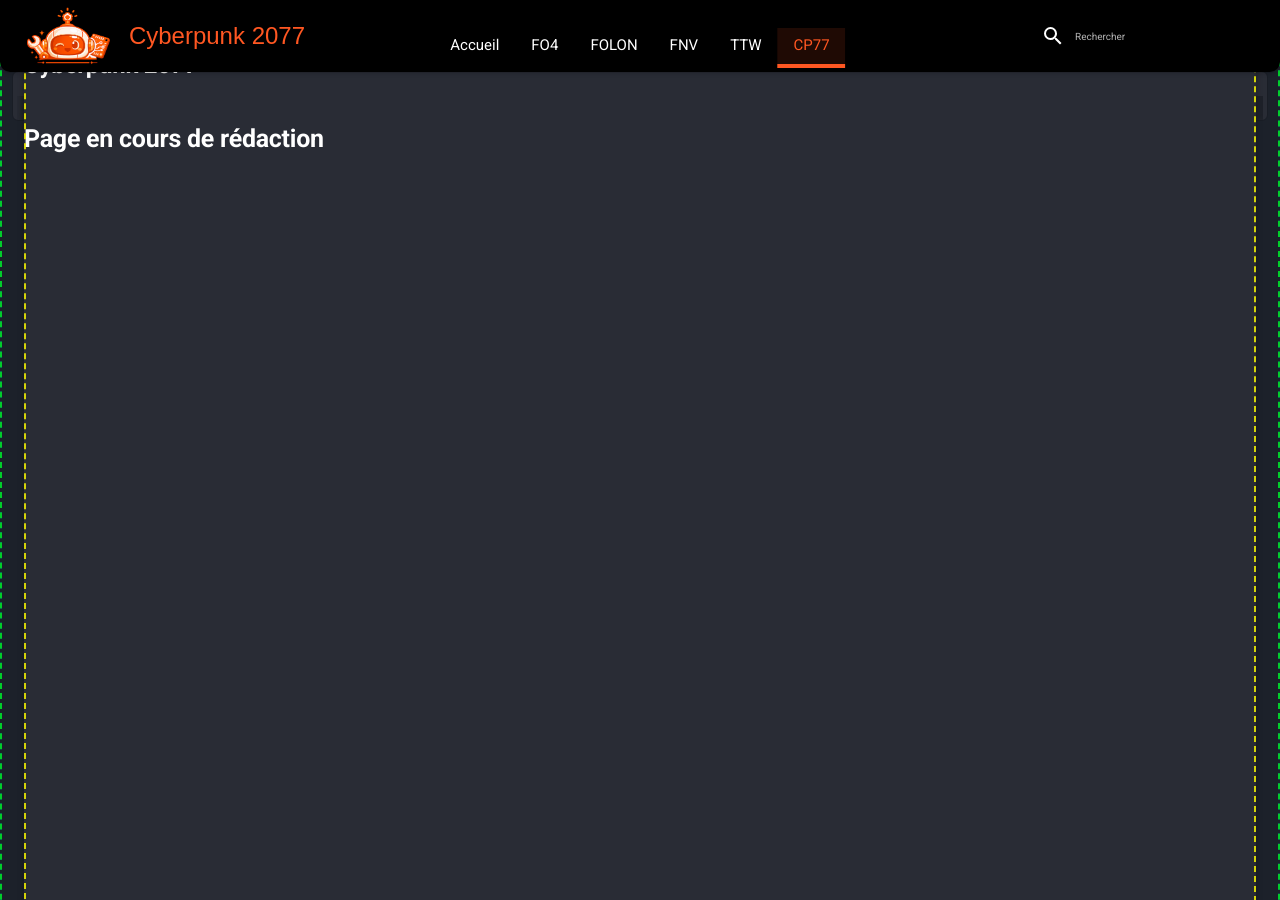
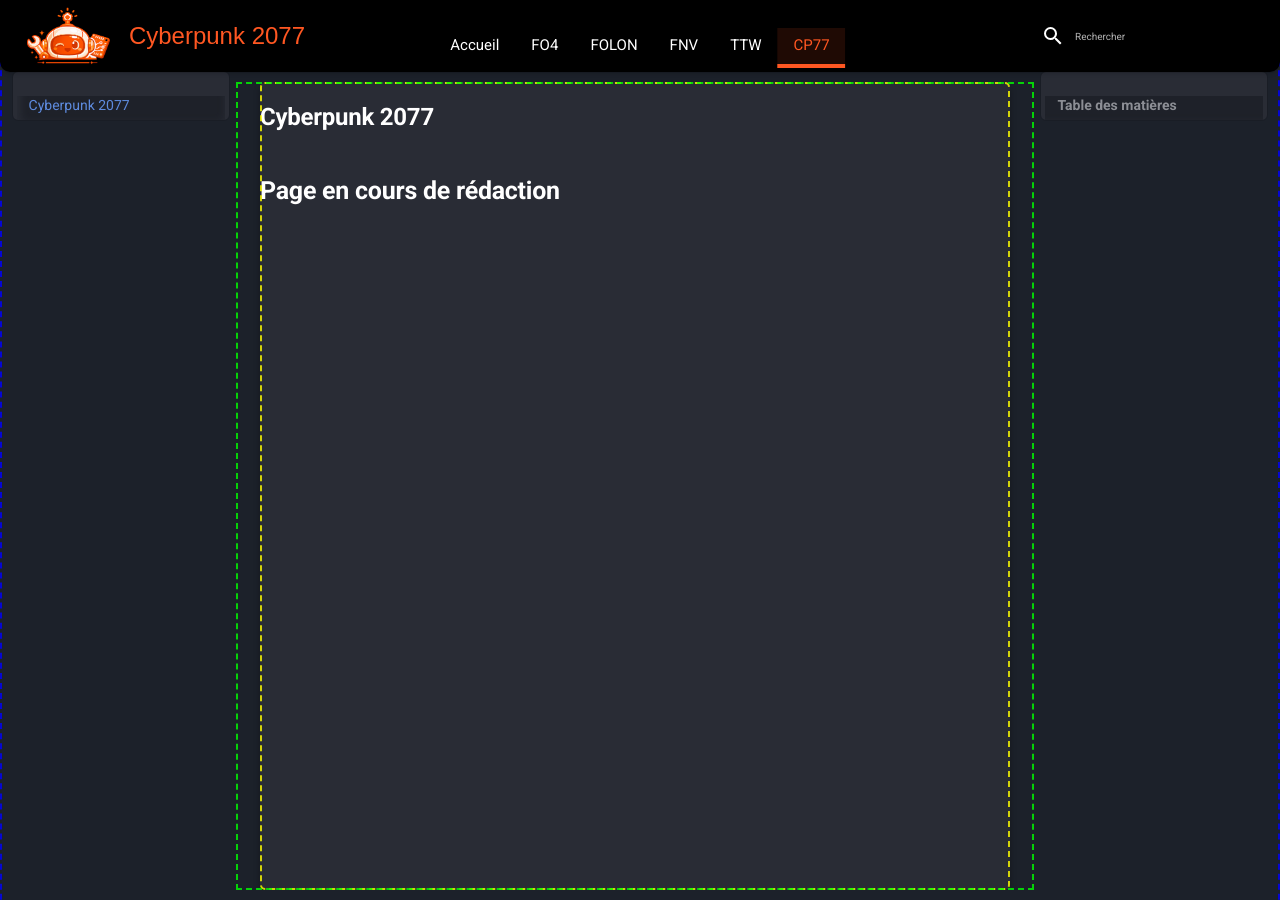
Before and after one commit to Lilevitchi/lilevitchi.github.io, an MkDocs documentation site: the page built from docs/cyberpunk/index.md, in a window 1280 px wide and 900 px high. Built offline with MkDocs 1.6.1 and Material for MkDocs 9.7.7, drawn with Linux system fonts in a browser that asks for light colours.

Commit message:
Update extra.css

```diff
--- a/docs/stylesheets/extra.css
+++ b/docs/stylesheets/extra.css
@@ -32,6 +32,7 @@
 
   /* ---------- Layout ---------- */
   --header-height: 72px;
+  --header-offset: calc(var(--header-height) + 10px);
   --progress-height: 75px;
   --sidebar-width-primary: 216px;
   --sidebar-width-secondary: 226px;
@@ -317,7 +318,7 @@
 /* Sidebars */
 [data-md-color-scheme] .md-sidebar {
   position: fixed;
-  top: calc(var(--header-height) + 10px);
+  top: var(--header-offset);
  /* height: calc(100vh - var(--header-height) - 20px);*/
   background: #292c35;
   border-radius: var(--radius-sm);
@@ -343,8 +344,9 @@
 
 /* Zone de contenu centrale */
 [data-md-color-scheme] .md-content {
-  position: sticky;
-  top: calc(var(--header-height) + 10px);
+  position: fixed;
+  flex: 1;
+  top: var(--header-offset);
   bottom: 10px;
   left: calc(10px + var(--sidebar-width-primary) + 10px);
   right: calc(10px + var(--sidebar-width-secondary) + 10px);
@@ -781,6 +783,36 @@
    5. RÉSEAUX SOCIAUX - FOOTER
    ==============================*/
 
+/* Le conteneur principal du footer */
+[data-md-color-scheme] .md-footer {
+    background-color: var(--bg-header) !important;
+    color: var(--white);
+    border-top: 1px solid var(--accent-border);
+
+    padding-top: 2rem;
+    padding-bottom: 2rem;
+}
+
+/* Modifier la taille de la police dans le footer */
+[data-md-color-scheme] .md-footer__inner {
+    font-size: 0.75rem;
+}
+
+/* Si tu veux modifier la couleur des liens du footer
+[data-md-color-scheme] .md-footer__link {
+    color: var(--white) !important;
+    transition: color var(--transition);
+}
+
+[data-md-color-scheme] .md-footer__link:hover {
+    color: var(--accent) !important;
+}*/
+
+/* Optionnel : Masquer la partie "Made with MkDocs" si tu veux épurer */
+[data-md-color-scheme] .md-footer-meta {
+    background-color: rgba(0, 0, 0, 0.2); /* Fond légèrement différent pour la base */
+}
+
 /* Conteneur des icônes sociales */
 [data-md-color-scheme] .md-footer-social {
     display: flex;
```
